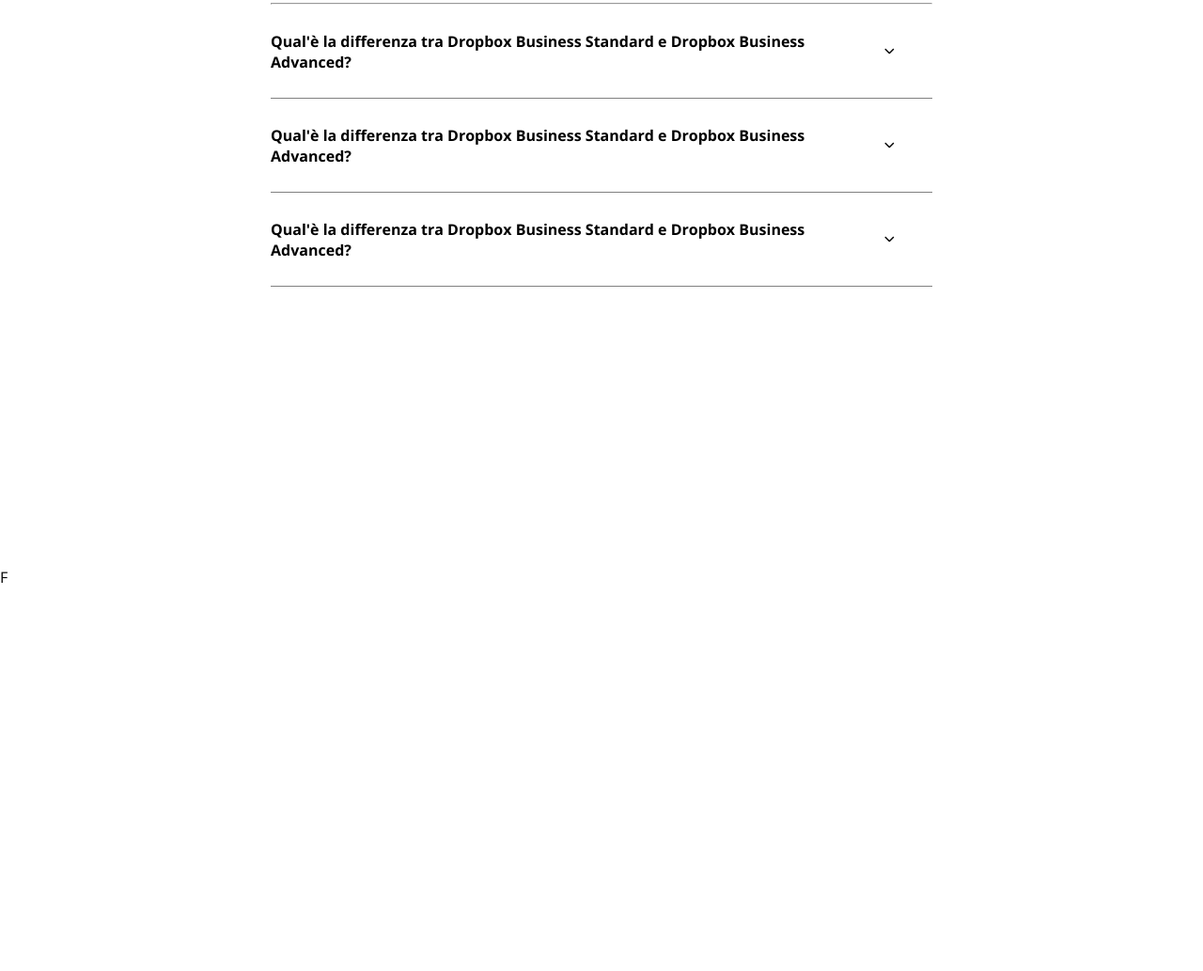
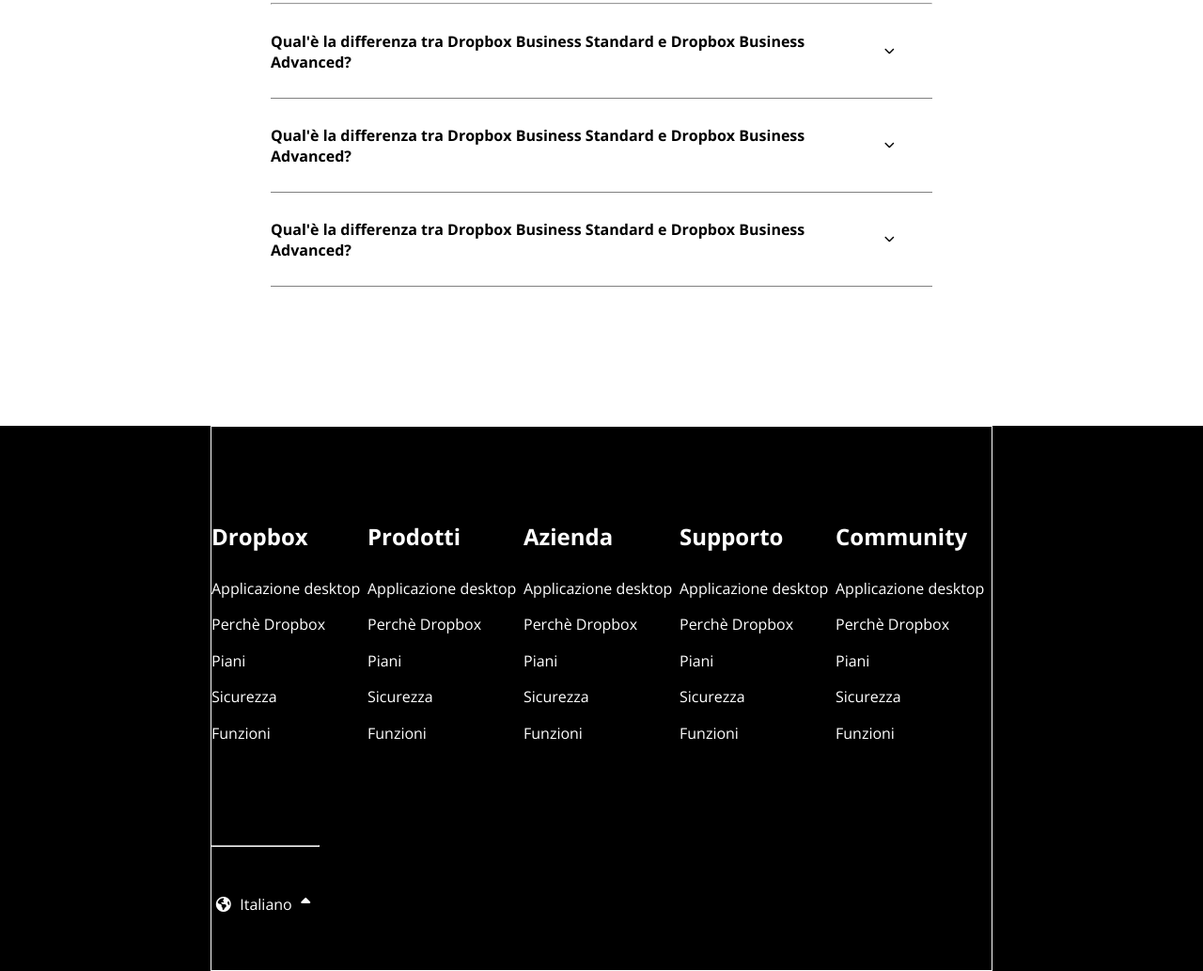
Before and after one commit to marroccuandrea/htmlcss-dropbox, a plain HTML site: page index.html in a window 1280 px wide. Shown: the part 6670-7703 px from the top of the page at 94% size. Before the commit the page ends 7295 px from the top, so only its background shows below. Drawn offline with nearby package versions, Linux system fonts and the light colour scheme.

Commit message:
Footer finito

```diff
--- a/css/style.css
+++ b/css/style.css
@@ -481,7 +481,7 @@ h5{
 }
 
 .FAQ{
-    height: 730px;
+    height: 580px;
 }
 
 .container-FAQ{
@@ -510,5 +510,52 @@ h5{
 i.fa-chevron-down{
     margin-right: 40px;
     font-size: 0.7rem;
-    font-weight: 800;
+    font-weight: 900;
 }
+
+footer{
+    height: 580px;
+    background-color: black;
+}
+
+.container-footer{
+    margin: 0 auto;
+    height: 100%;
+    width: 65%;
+    border: 1px solid white;
+}
+
+.container-link{
+
+    margin: 100px 0;
+}
+
+.container-link .box{
+
+    width: 20%;
+
+}
+
+.box h3{
+    color: white;
+}
+
+.box ul a{
+    color: white;
+}
+
+.box ul li{
+    line-height: 2.4rem;
+}
+
+.hr-footer{
+    width: 115px;
+}
+
+.lingua{
+    width: 110px;
+    align-items: center;
+    justify-content: space-around;
+    color: white;
+    margin: 50px 0;
+}
--- a/index.html
+++ b/index.html
@@ -402,6 +402,8 @@
 
                         <!-- FINE BANNER AZZURRINO  -->
 
+                        <!-- SEZIONE FAQ  -->
+
         <section class="FAQ">
             <div class="container-FAQ">
                 <h2>Domande frequenti</h2>
@@ -418,15 +420,76 @@
                     <p>Qual'è la differenza tra Dropbox Business Standard e Dropbox Business Advanced?</p>
                     <i class="fa-solid fa-chevron-down"></i>
                 </div>
-
-
-
             </div>
         </section>
 
+                        <!--  FINE SEZIONE FAQ  -->
+
     </main>
 
-    <footer>F</footer>
+    <footer>
+        <div class="container-footer">
+            <div class="container-link flex">
+                <div class="box">
+                    <h3>Dropbox</h3>
+                    <ul>
+                        <li><a>Applicazione desktop</a></li>
+                        <li><a>Perchè Dropbox</a></li>
+                        <li><a>Piani</a></li>
+                        <li><a>Sicurezza</a></li>
+                        <li><a>Funzioni</a></li>
+                      </ul>
+                </div>
+                <div class="box">
+                    <h3>Prodotti</h3>
+                    <ul>
+                        <li><a>Applicazione desktop</a></li>
+                        <li><a>Perchè Dropbox</a></li>
+                        <li><a>Piani</a></li>
+                        <li><a>Sicurezza</a></li>
+                        <li><a>Funzioni</a></li>
+                      </ul>
+                </div>
+                <div class="box">
+                    <h3>Azienda</h3>
+                    <ul>
+                        <li><a>Applicazione desktop</a></li>
+                        <li><a>Perchè Dropbox</a></li>
+                        <li><a>Piani</a></li>
+                        <li><a>Sicurezza</a></li>
+                        <li><a>Funzioni</a></li>
+                      </ul>
+                </div>
+                <div class="box">
+                    <h3>Supporto</h3>
+                    <ul>
+                        <li><a>Applicazione desktop</a></li>
+                        <li><a>Perchè Dropbox</a></li>
+                        <li><a>Piani</a></li>
+                        <li><a>Sicurezza</a></li>
+                        <li><a>Funzioni</a></li>
+                      </ul>
+                </div>
+                <div class="box">
+                    <h3>Community</h3>
+                    <ul>
+                        <li><a>Applicazione desktop</a></li>
+                        <li><a>Perchè Dropbox</a></li>
+                        <li><a>Piani</a></li>
+                        <li><a>Sicurezza</a></li>
+                        <li><a>Funzioni</a></li>
+                      </ul>
+                </div>
+            </div>
+            <hr class="hr-footer">
+            <div class="lingua flex">
+                <i class="fa-solid fa-earth-americas"></i>
+                <p>Italiano</p>
+                <i class="fa-solid fa-sort-up"></i>
+            </div>
+        </div>
+
+    </footer>
 
 </body>
 </html>
```
